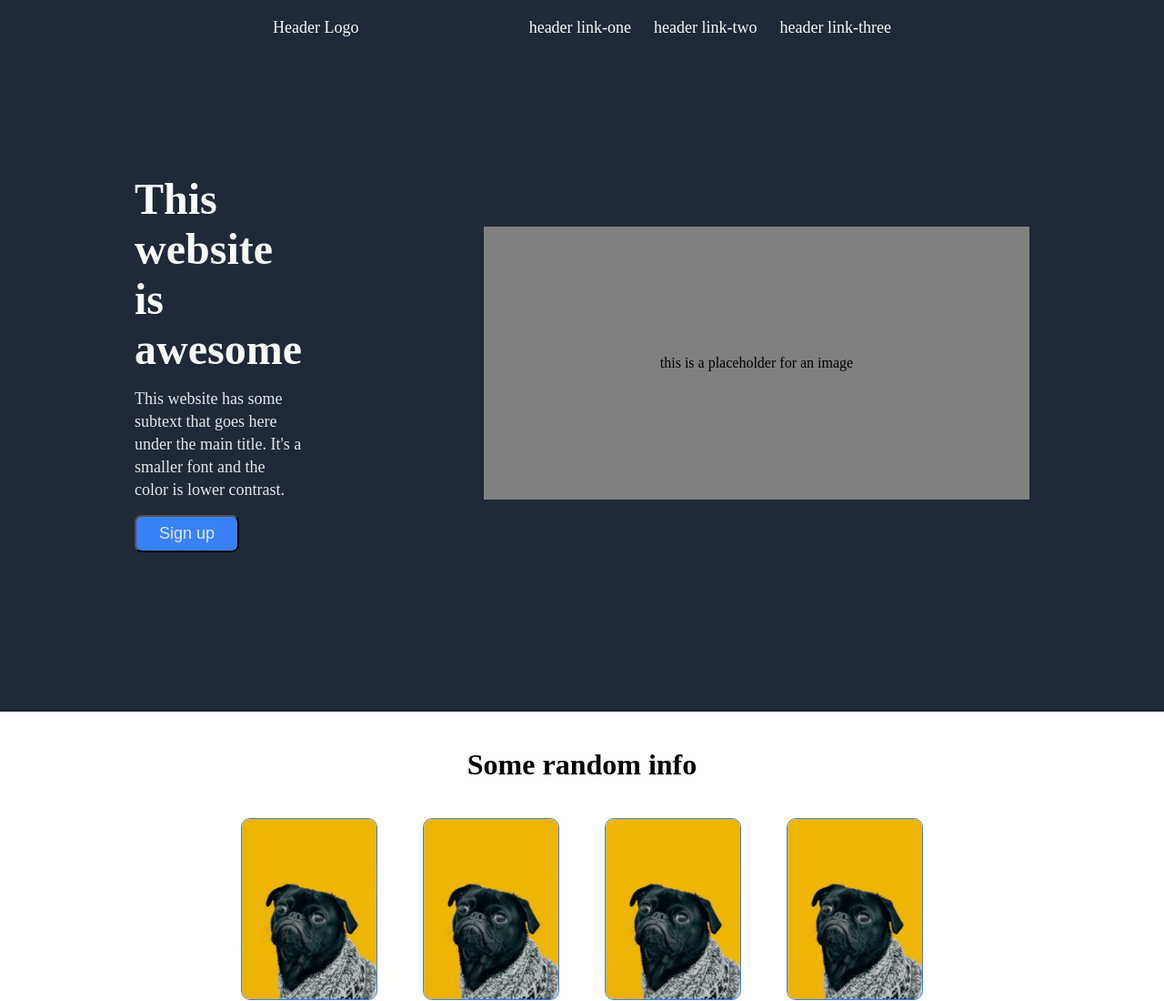
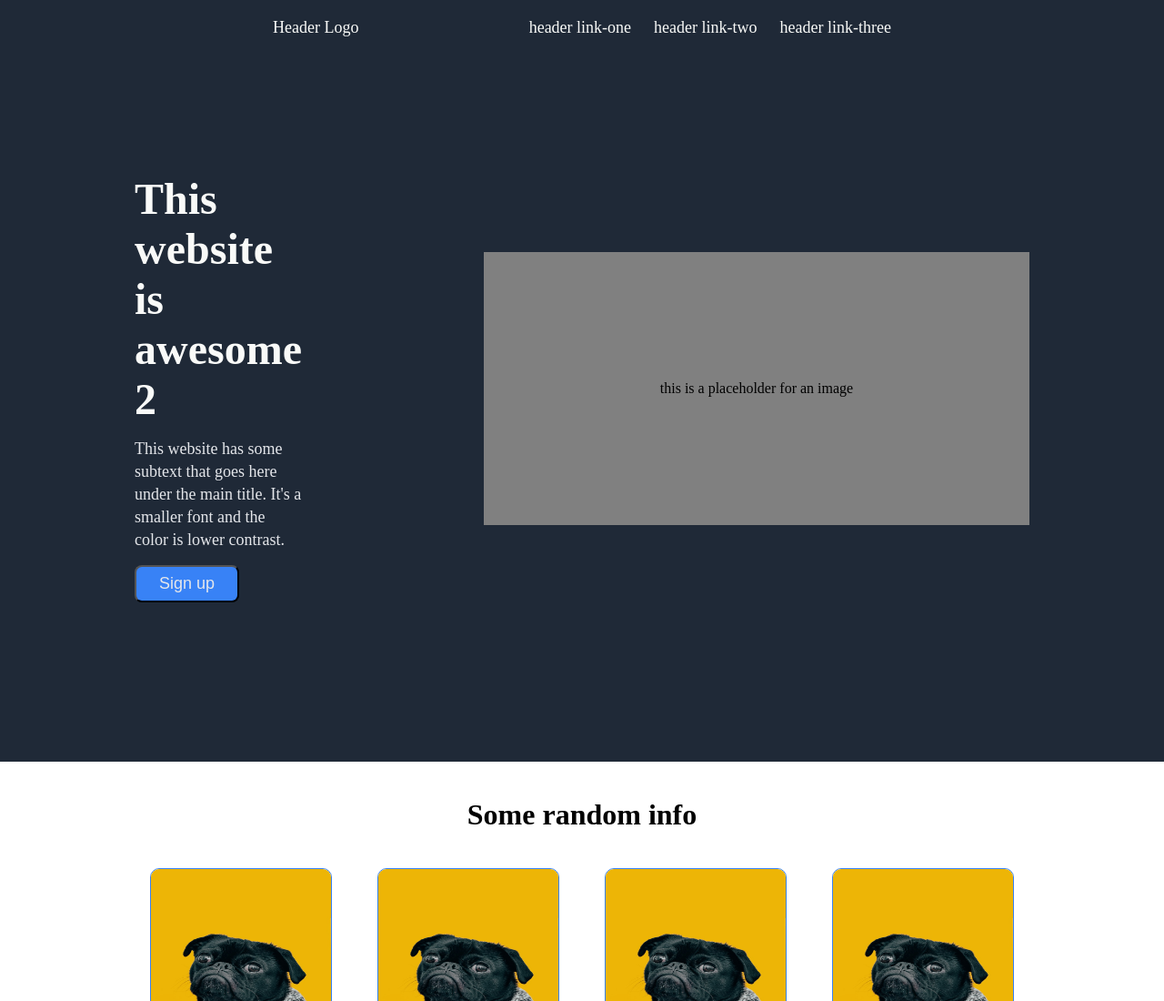
Before and after one commit to chriskelly009/Flexbox_Final_Project, a plain HTML site: page index.html in a window 1280 px wide. Shown: the top 1100 px of the page at 91% size. Drawn offline with Linux system fonts and the light colour scheme.

Commit message:
Fix images size and spacing

```diff
--- a/index.html
+++ b/index.html
@@ -21,7 +21,7 @@
         <div class="hero">
             <div class="hero-section1">
                 <div class="main-title">
-                    This website is awesome
+                    This website is awesome 2
                 </div>
                 <div class="sub-text">
                     This website has some subtext that goes here under
@@ -48,7 +48,7 @@
         <div class="tiles">
             <div class="tile">
                 <div class="cta-img">
-                    <img src="./dog.jpg" alt="" width="150px">
+                    <img src="./dog.jpg" alt="" width="200px">
                 </div>
                 <div class="cta-text">
                     this is some subtest under an illustration or
@@ -57,7 +57,7 @@
             </div>
             <div class="tile">
                 <div class="cta-img">
-                    <img src="./dog.jpg" alt="" width="150px">
+                    <img src="./dog.jpg" alt="" width="200px">
                 </div>
                 <div class="cta-text">
                     this is some subtest under an illustration or
@@ -66,7 +66,7 @@
             </div>
             <div class="tile">
                 <div class="cta-img">
-                    <img src="./dog.jpg" alt="" width="150px">
+                    <img src="./dog.jpg" alt="" width="200px">
                 </div>
                 <div class="cta-text">
                     this is some subtest under an illustration or
@@ -75,7 +75,7 @@
             </div>
             <div class="tile">
                 <div class="cta-img">
-                    <img src="./dog.jpg" alt="" width="150px">
+                    <img src="./dog.jpg" alt="" width="200px">
                 </div>
                 <div class="cta-text">
                     this is some subtest under an illustration or
--- a/styles.css
+++ b/styles.css
@@ -85,12 +85,13 @@ a, .header-logo {
 }
 .cta-text {
     text-align: center;
+
 }
 .tile {
     display: flex;
     flex-direction: column;
     gap: 15px;
-    width: 150px;
+    width: 200px;
 }
 img {
     height: 200px;
```
